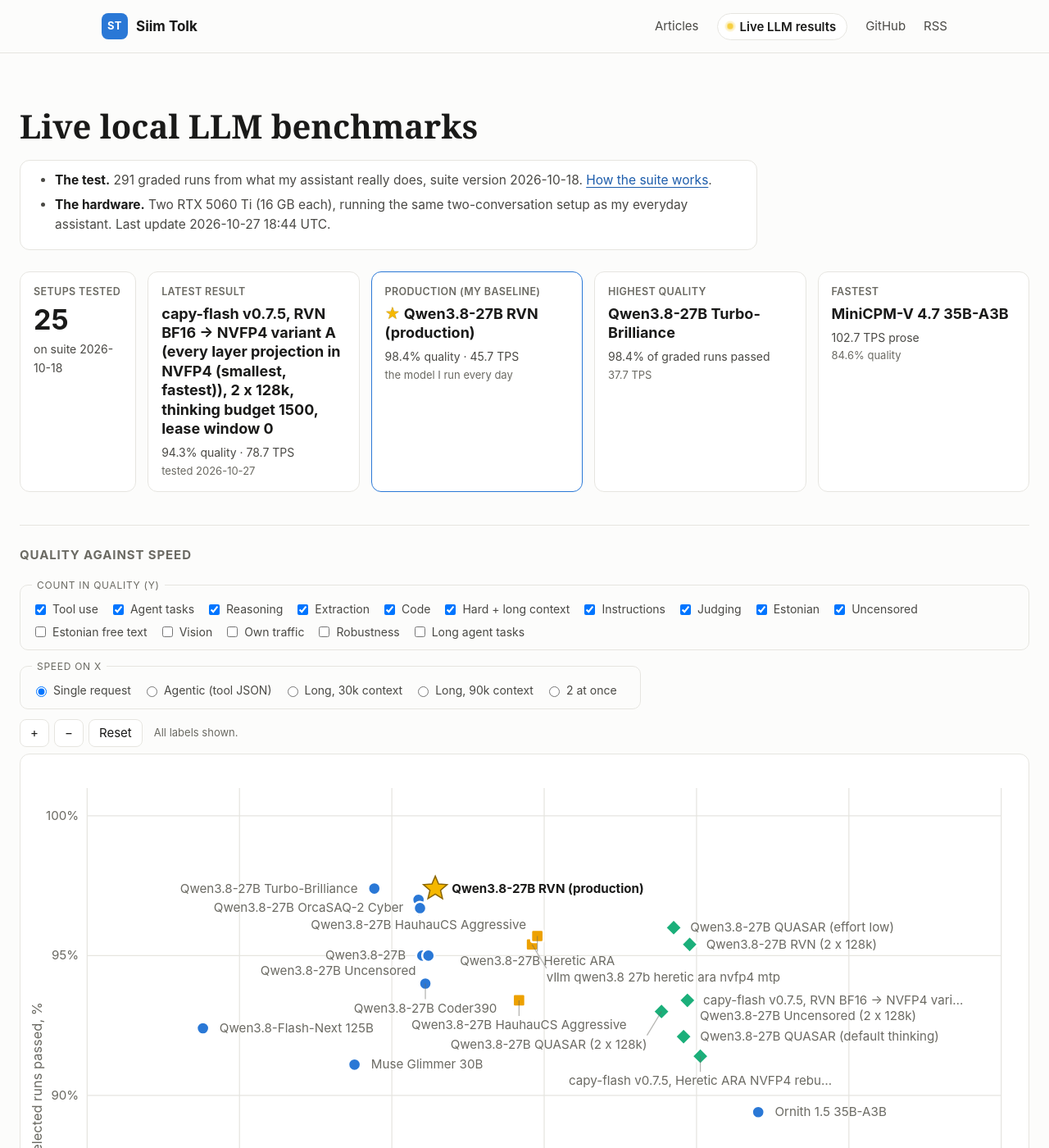
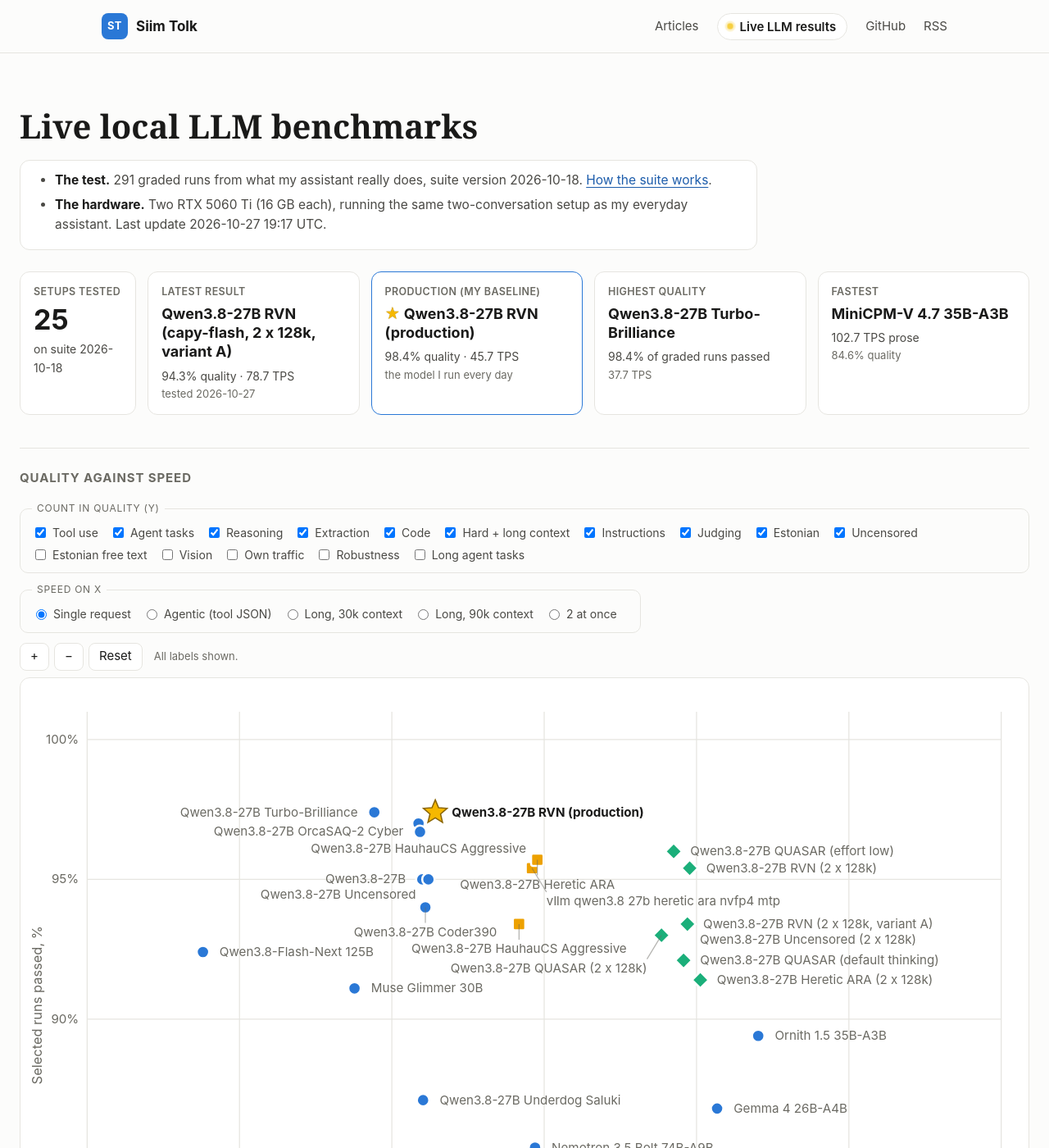
Before and after one commit to siimtolk/siimtolk.github.io, a Jekyll site: the page built from results/index.html, in a window 1280 px wide and 1400 px high. Shown: the whole window at 82% size. Built offline with Jekyll 4.4.1, drawn with Linux system fonts in a browser that asks for light colours; some of the changed text lies outside the part shown.

Commit message:
Live results: capy-flash · Qwen3.8-27B RVN (2 x 128k, variant A) · NVFP4 (variant A, from BF16) · Heretic ARA · 0bserverx, 25 setups on suite 2026-10-18

```diff
--- a/_data/results.json
+++ b/_data/results.json
@@ -1,5 +1,5 @@
 {
- "generated": "2026-10-27 18:44 UTC",
+ "generated": "2026-10-27 19:17 UTC",
  "suite": "2026-10-18",
  "graded_cases": 291,
  "older_suite_runs": 0,
@@ -8,14 +8,14 @@
   {
    "key": "exp-20261027-capy-rvn-nvfp4-a",
    "label": "exp-20261027-capy-rvn-nvfp4-a",
-   "url": null,
-   "name": "capy-flash v0.7.5, RVN BF16 -> NVFP4 variant A (every layer projection in NVFP4 (smallest, fastest)), 2 x 128k, thinking budget 1500, lease window 0",
-   "short": "capy-flash v0.7.5, RVN BF16 -> NVFP4 variant A (every layer projection in NVFP4 (smallest, fastest)), 2 x 128k, thinking budget 1500, lease window 0",
-   "title": "capy-flash v0.7.5, RVN BF16 -> NVFP4 variant A (every layer projection in NVFP4 (smallest, fastest)), 2 x 128k, thinking budget 1500, lease window 0",
+   "url": "https://huggingface.co/0bserverx/Qwen3.8-27B-Heretic-Abliterated-Uncensored-GGUF",
+   "name": "capy-flash · Qwen3.8-27B RVN (2 x 128k, variant A) · NVFP4 (variant A, from BF16) · Heretic ARA · 0bserverx",
+   "short": "Qwen3.8-27B RVN (capy-flash, 2 x 128k, variant A)",
+   "title": "Qwen3.8-27B RVN (2 x 128k, variant A)",
    "backend": "capy-flash",
-   "traits": "",
+   "traits": "NVFP4 (variant A, from BF16) · Heretic ARA · 0bserverx",
    "kind": "capy",
-   "detail": "",
+   "detail": "capy-flash 0.7.5 · 2 GPUs · 2 x 128k context · thinking budget 1500 · lease window 0 · every layer projection in NVFP4 (smallest, fastest)",
    "sections": {
     "tools": [
      39,
@@ -58,8 +58,11 @@
     246
    ],
    "pct": 94.3,
-   "graded_all": null,
-   "pct_all": null,
+   "graded_all": [
+    367,
+    396
+   ],
+   "pct_all": 92.7,
    "estonian": [
     39,
     45
@@ -69,11 +72,33 @@
     11
    ],
    "nothink": null,
-   "extra": {},
-   "own_traffic": null,
-   "own_traffic_parts": {},
-   "section_versions": {},
-   "minutes": 51.0,
+   "extra": {
+    "estonian_free": [
+     33,
+     39
+    ],
+    "vision": [
+     18,
+     18
+    ],
+    "robust": [
+     64,
+     72
+    ],
+    "longagent": [
+     20,
+     21
+    ]
+   },
+   "own_traffic": null,
+   "own_traffic_parts": {},
+   "section_versions": {
+    "estonian_free": "v1",
+    "vision": "v1",
+    "robust": "v1",
+    "longagent": "v1"
+   },
+   "minutes": 82.9,
    "prose": 78.7,
    "tool_json": 117.8,
    "prompt_30k": 1227.5,
@@ -211,14 +236,14 @@
   {
    "key": "exp-20261027-capy-heretic-ara-retry",
    "label": "exp-20261027-capy-heretic-ara-retry",
-   "url": null,
-   "name": "capy-flash v0.7.5, Heretic ARA NVFP4 rebuilt with the official Qwen tokenizer, 2 x 128k, thinking budget 2048, lease window 0",
-   "short": "capy-flash v0.7.5, Heretic ARA NVFP4 rebuilt with the official Qwen tokenizer, 2 x 128k, thinking budget 2048, lease window 0",
-   "title": "capy-flash v0.7.5, Heretic ARA NVFP4 rebuilt with the official Qwen tokenizer, 2 x 128k, thinking budget 2048, lease window 0",
+   "url": "https://huggingface.co/lyf/Qwen3.8-27B-Heretic-ARA-NVFP4-MTP-VL",
+   "name": "capy-flash · Qwen3.8-27B Heretic ARA (2 x 128k) · NVFP4 · Heretic ARA · lyf",
+   "short": "Qwen3.8-27B Heretic ARA (capy-flash, 2 x 128k)",
+   "title": "Qwen3.8-27B Heretic ARA (2 x 128k)",
    "backend": "capy-flash",
-   "traits": "",
+   "traits": "NVFP4 · Heretic ARA · lyf",
    "kind": "capy",
-   "detail": "",
+   "detail": "capy-flash 0.7.5 · 2 GPUs · 2 x 128k context · thinking budget 2048 · lease window 0 · rebuilt with the official Qwen tokenizer",
    "sections": {
     "tools": [
      40,
```
